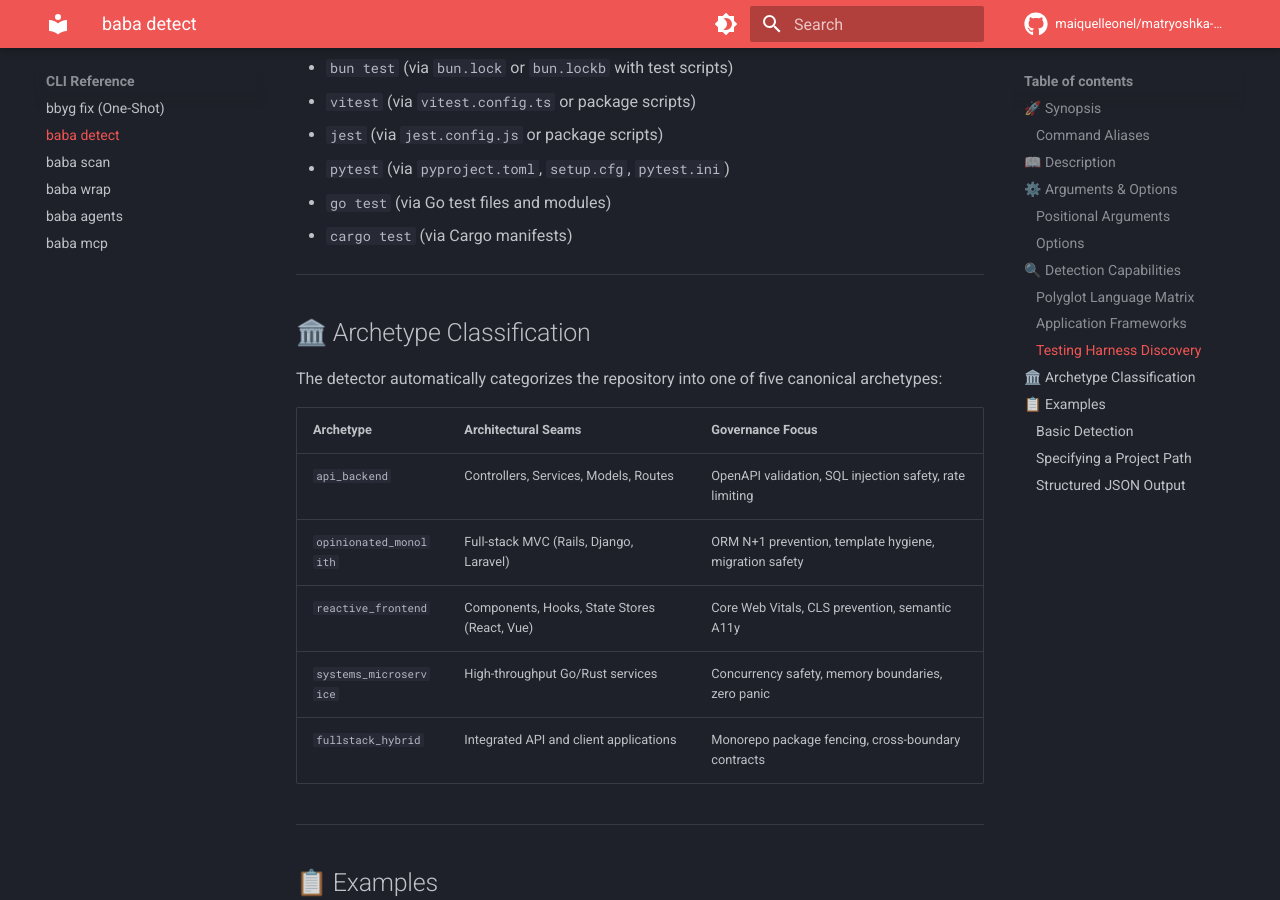
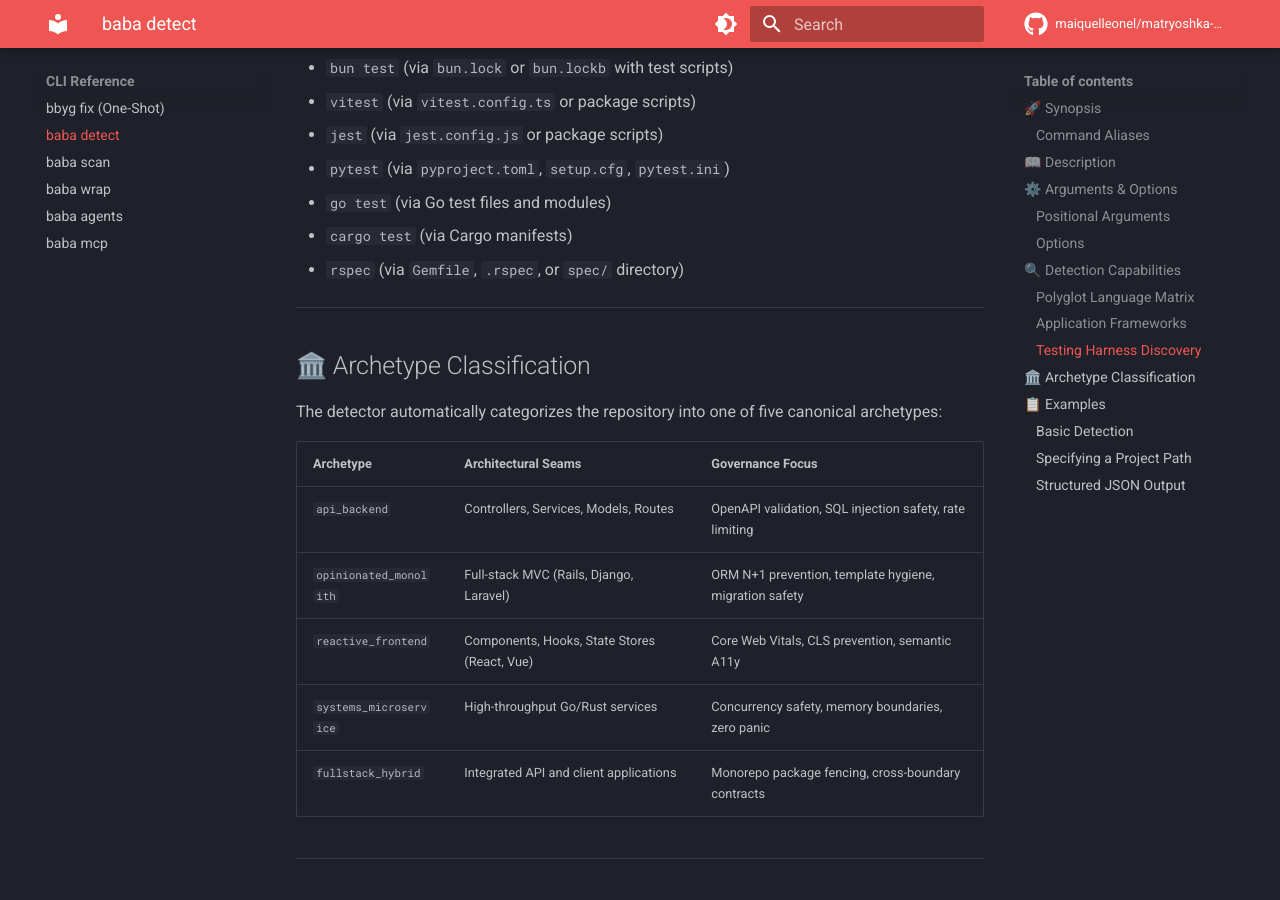
Before and after one commit to maiquelleonel/matryoshka-harness, an MkDocs documentation site: the page built from docs/guide/cli/detect.md, in a window 1280 px wide and 900 px high, scrolled down 1881 px. Built offline with MkDocs 1.6.1 and Material for MkDocs 9.7.7, drawn with Linux system fonts in a browser that asks for light colours; comment, search, counter and statistics services are not loaded.

Commit message:
docs(detect): add rspec to testing harness discovery guide

```diff
--- a/docs/guide/cli/detect.md
+++ b/docs/guide/cli/detect.md
@@ -66,6 +66,7 @@ The detection engine recognizes primary languages from manifests and directory f
 * `pytest` (via `pyproject.toml`, `setup.cfg`, `pytest.ini`)
 * `go test` (via Go test files and modules)
 * `cargo test` (via Cargo manifests)
+* `rspec` (via `Gemfile`, `.rspec`, or `spec/` directory)
 
 ---
 
```
